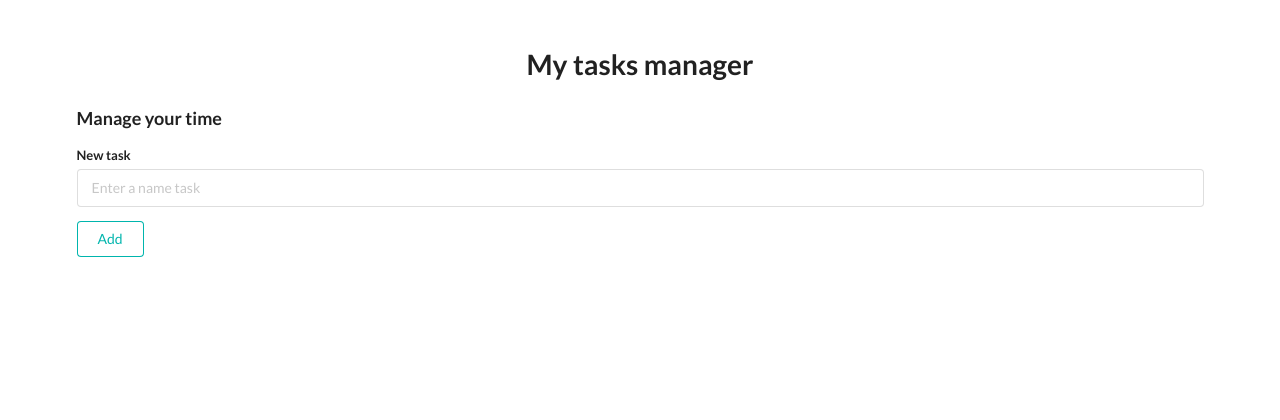
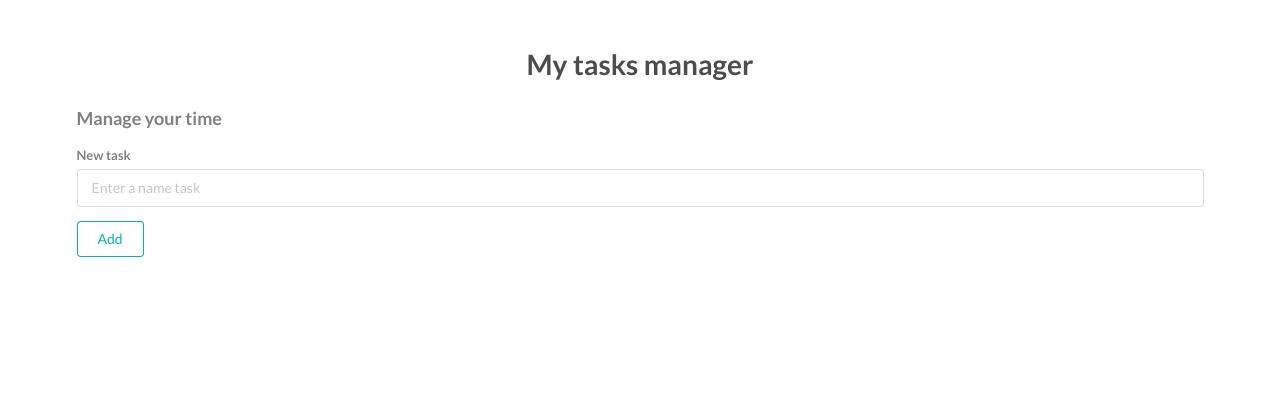
Before and after one commit to raintrains/ToDo, a Django app: page / in a window 1280 px wide. Shown: the top 420 px of the page. Run offline with Django 4.2, Linux system fonts and the light colour scheme; data that the repository does not hold is empty.

Commit message:
Initial commit

```diff
--- a/todoapp/templates/todoapp/index.html
+++ b/todoapp/templates/todoapp/index.html
@@ -3,12 +3,12 @@
 {% block content %}
 
 <div style="margin-top: 50px;" class="ui container">
-    <h1 class="ui center aligned header">My tasks manager</h1>
-    <h3 class="test_style">Manage your time</h3>
+    <h1 class="ui center aligned header" style="color:rgb(78, 75, 75)"">My tasks manager</h1>
+    <h3 class="test_style" style="color:grey">Manage your time</h3>
     <form class="ui form" action="{% url 'add' %}" method="post">
         {% csrf_token %}
         <div class="field">
-            <label>New task</label>
+            <label style="color:grey">New task</label>
             <input type="text" name="title" placeholder="Enter a name task">
         </div>
         <button class="ui teal basic button" type="submit">Add</button>
@@ -23,7 +23,7 @@
     <a class="ui primary basic button" href="{% url 'update' todo_id=todo.id %}">Done</a>
     {% else %}
     <span class="ui green label">Completed</span>
-    <a class="ui blue button" href="{% url 'update' todo_id=todo.id}">Not achieved</a>
+    <a class="ui blue button" href="{% url 'update' todo_id=todo.id %}">Not achieved</a>
     {% endif %}
     <a class="ui negative basic button" href="{% url 'delete' todo_id=todo.id %}">Remove</a>
 </div>
@@ -31,6 +31,6 @@
 
 
 {% endfor %}
-
+</div>
 
 {% endblock content %}
--- a/todoapp/todoapp/settings.py
+++ b/todoapp/todoapp/settings.py
@@ -116,7 +116,6 @@ USE_TZ = True
 
 # Static files (CSS, JavaScript, Images)
 # https://docs.djangoproject.com/en/4.1/howto/static-files/
-
 STATIC_URL = 'static/'
 STATIC_ROOT = os.path.join(BASE_DIR, STATIC_URL)
 # Default primary key field type
--- a/todoapp/todolist/static/todolist/css/style.css
+++ b/todoapp/todolist/static/todolist/css/style.css
@@ -0,0 +1,5 @@
+/*
+.test_style{
+    text-align: left;
+    color: grey ;
+    } */
```
Also changed, not shown: todoapp/db.sqlite3, todoapp/todolist/urls.py (line endings or trailing spaces).
